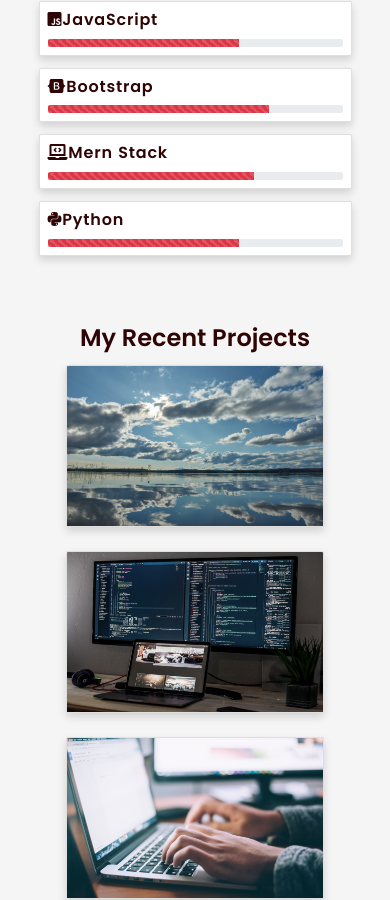
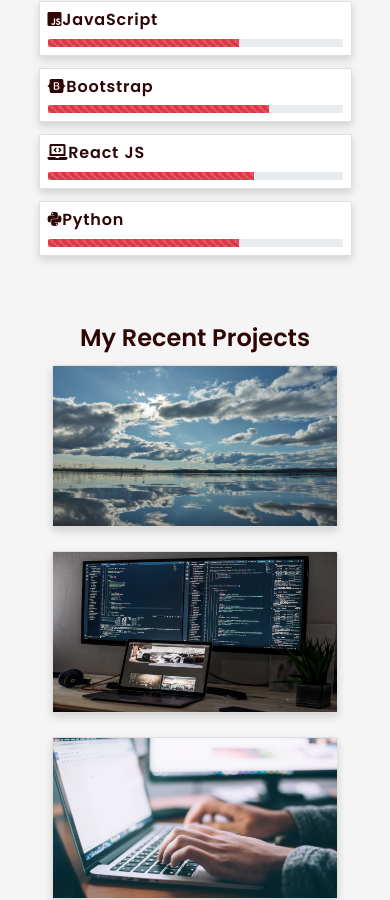
Before and after one commit to BushraNikhat/Portfolio, a React (Create React App) app: page / in a window 390 px wide. Shown: the part 1544-2444 px from the top of the page. Built offline with nearby package versions, Linux system fonts and the light colour scheme.

Commit message:
changes to skills and footer

```diff
--- a/src/Components/Portfolio/Pdata.jsx
+++ b/src/Components/Portfolio/Pdata.jsx
@@ -18,7 +18,7 @@ link:"https://github.com/BushraNikhat/Weather-App.git"
 image:Website,
 title:"SINGLE PAGE APP",
 tech:"CSS3, Bootstrap, React JS",
-link:"https://github.com/BushraNikhat/Single-Page-Application.git"
+link:"https://github.com/BushraNikhat/Single-Page-App.git"
 },
 {
 image:Skills,
--- a/src/Components/Portfolio/PortfolioContent.jsx
+++ b/src/Components/Portfolio/PortfolioContent.jsx
@@ -2,7 +2,7 @@ import React from "react";
 
 const PortfrolioContent=(props)=>{
     return(<>
-        <div className="col-md-4 col-sm-6 col-10 mx-auto ">
+        <div className="col-md-4 col-sm-6 col-11 mx-auto ">
                 <div className="card portfolio-card  shadow">
                   <div className="overlay">
                     <img src={props.image} className="card-img-top" alt="ecomerce" />
--- a/src/Components/Skills/Skills.jsx
+++ b/src/Components/Skills/Skills.jsx
@@ -29,7 +29,7 @@ const Skills = () => {
                    width={{ width: '75%' }}
                    />
                    <SkillContent icon="fas fa-laptop-code mr-3"
-                   sub="Mern Stack"
+                   sub="React JS"
                    width={{ width: '70%' }}
                    />
                    <SkillContent icon="fab fa-python mr-3"
--- a/src/index.css
+++ b/src/index.css
@@ -158,8 +158,8 @@ a:hover{
 }
 
 .about .img-col{
-  width: 280px !important;
-  height: 280px !important;
+  width: 250px !important;
+  height: 270px !important;
 }
 .about .self-img{
     width: 100%;
@@ -167,9 +167,6 @@ a:hover{
     border: 4px solid #c90c0c;
 
 }
-
-
-
 
 .about-head span{
   color: #c90c0c;
@@ -281,7 +278,7 @@ a:hover{
   margin-bottom: 1.2rem !important;
 }
 .footer-icon{
-  font-size: 2.2rem !important;
+  font-size: 3rem !important;
   margin-right: 1.5rem !important;
 }
 .header-up-btn{
```
Also changed, not shown: 1 other file (tests, documents, lock files or other folders).
